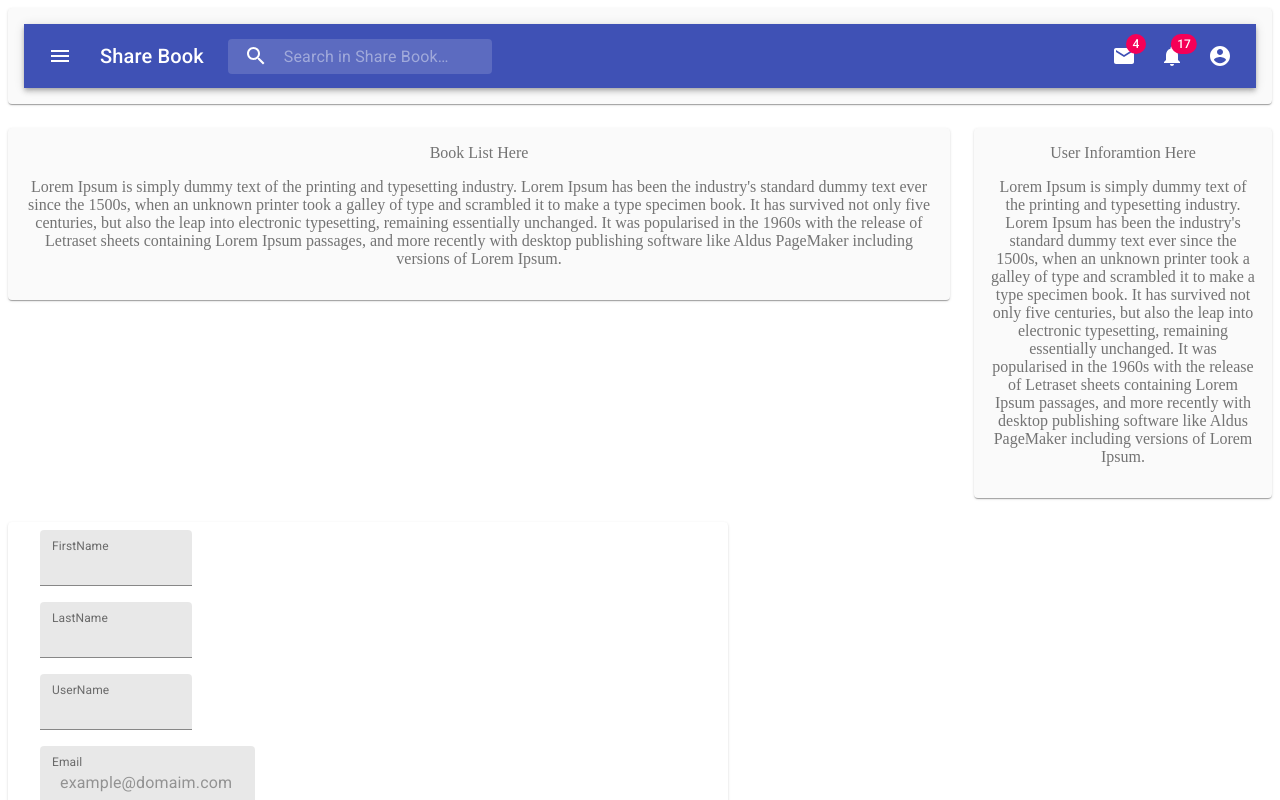
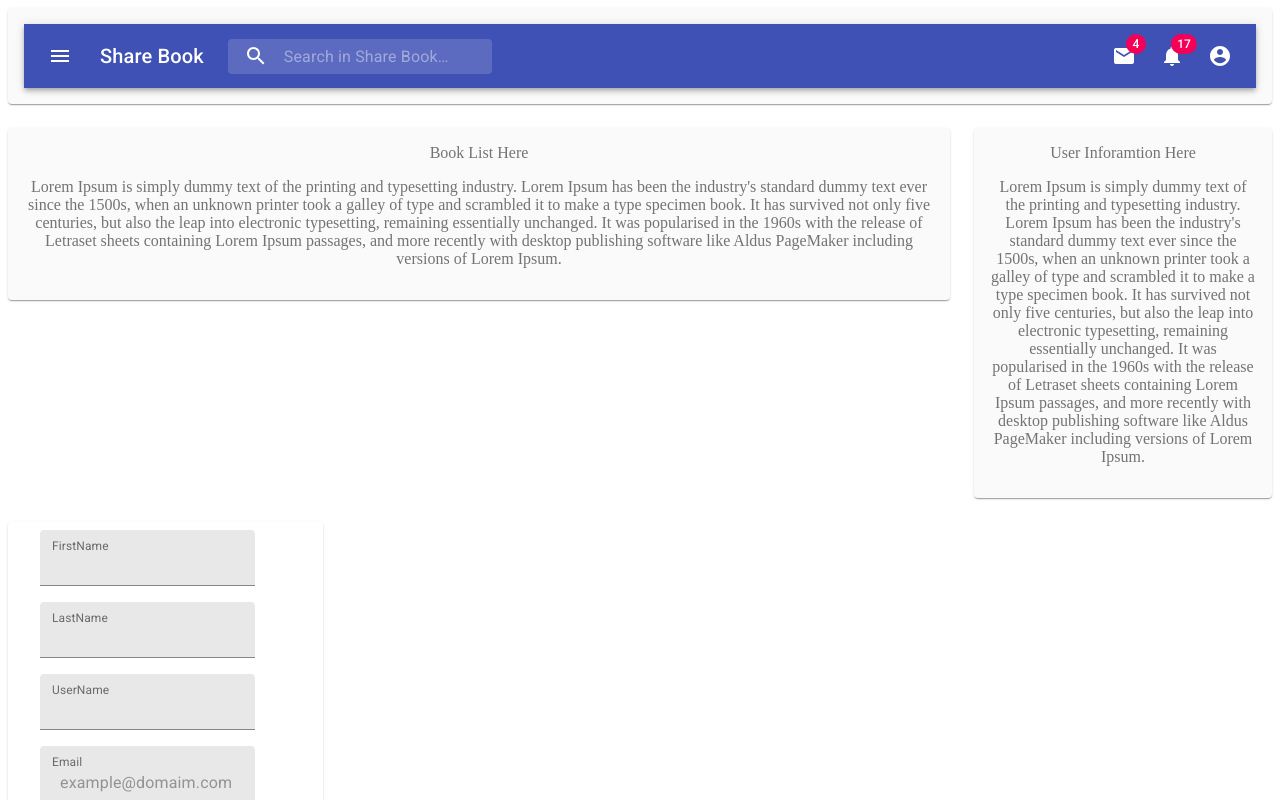
Before and after one commit to LoaiSiwas/sharebook, a React (Create React App) app: page / in a window 1280 px wide. Shown: the top 800 px of the page. Built offline with nearby package versions, Linux system fonts and the light colour scheme.

Commit message:
mahmoud sign up form with master

```diff
--- a/src/Components/SignUpForm.js
+++ b/src/Components/SignUpForm.js
@@ -4,10 +4,8 @@ import { makeStyles } from '@material-ui/core/styles';
 import IconButton from '@material-ui/core/IconButton';
 import InputAdornment from '@material-ui/core/InputAdornment';
 import TextField from '@material-ui/core/TextField';
-import MenuItem from '@material-ui/core/MenuItem';
 import Visibility from '@material-ui/icons/Visibility';
 import VisibilityOff from '@material-ui/icons/VisibilityOff';
-import Paper from '@material-ui/core/Paper';
 import Grid from '@material-ui/core/Grid';
 import Container from '@material-ui/core/Container'
 import Button from '@material-ui/core/Button'
@@ -49,12 +47,12 @@ const useStyles = makeStyles(theme => ({
 
       return (
 
-             <Container style={{width: '90vh',}}>
+             <Container style={{width: '100%',}}>
              <Grid  container
                 direction="column"
                 justify="flex-start"
                 alignItems="flex-start">
-                     <Grid item xs={3}>
+                     <Grid>
                        <TextField
                         id="filled-simple-start-adornment"
                         className={clsx(classes.margin, classes.textField)}
@@ -66,7 +64,7 @@ const useStyles = makeStyles(theme => ({
                          />
                       </Grid>
 
-                      <Grid item xs={3}>
+                      <Grid>
                        <TextField
                         id="filled-simple-start-adornment"
                         className={clsx(classes.margin, classes.textField)}
@@ -78,7 +76,7 @@ const useStyles = makeStyles(theme => ({
                          />
                       </Grid>
 
-                      <Grid item xs={3}>
+                      <Grid>
                        <TextField
                         id="filled-simple-start-adornment"
                         className={clsx(classes.margin, classes.textField)}
@@ -126,7 +124,6 @@ const useStyles = makeStyles(theme => ({
                                 ),
                                 }}
                             />
-
                          </Grid>
                          <Grid item>
                          <Button variant="contained" className={classes.button}>
@@ -134,18 +131,6 @@ const useStyles = makeStyles(theme => ({
                             </Button>
                           </Grid>
                       </Grid>
-
-
-
-
-
-
                 </Grid>
-
-
-
-
-
              </Container>
-
       )}
```
